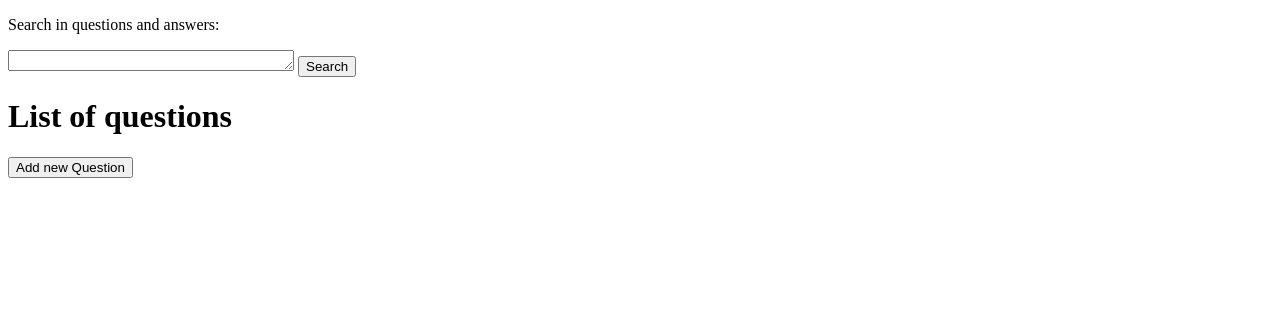
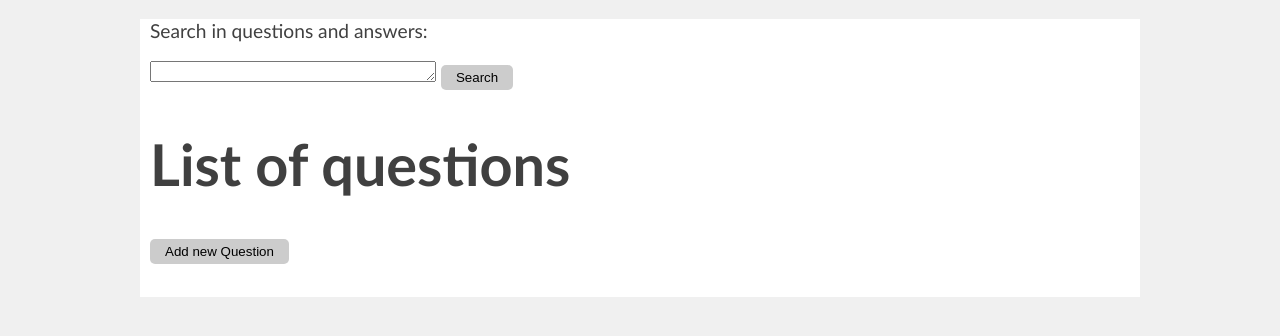
Before and after one commit to KataBucsai/AskMate2-project-prismatic, a Flask app: page / in a window 1280 px wide. Shown: the top 336 px of the page. Run offline with Flask 2, Linux system fonts and the light colour scheme; data that the repository does not hold is empty; some libraries are stand-ins or nearby versions.

Commit message:
added simple css and imported into html forms

```diff
--- /dev/null
+++ b/static/style.css
@@ -0,0 +1,44 @@
+html {background-color : #F0F0F0;}
+
+body {
+    width : 980px;
+    margin-left : auto;
+    margin-right : auto;
+    font-family : Gill Sans, sans-serif;
+    font-size : 1.2em;
+    color : #404040;
+    background-color : white;
+    padding : 10px;
+    padding-top : 0px;
+}
+
+a {
+    color : #3AA6D0;
+    text-decoration : none;
+}
+
+/* H TAGS */
+
+h1 {
+    font-size : 3em;
+    color : FF2C00;
+}
+
+h2 {
+    font-size : 1.5em;
+    color : #FF8500;
+}
+
+h3 {
+    font-size : 1.2em;
+    color : #00B945;
+}
+
+input[type=submit], select {
+    padding:5px 15px;
+    background:#ccc;
+    border:0 none;
+    cursor:pointer;
+    -webkit-border-radius: 5px;
+    border-radius: 5px;
+}
--- a/templates/add_tag.html
+++ b/templates/add_tag.html
@@ -5,6 +5,7 @@
 <head>
 
     <title>Add a tag</title>
+    <link rel="stylesheet" type="text/css" href="/static/style.css">
 
 </head>
     <h1>Add tag to question id: {{ question_id }}</h1>
--- a/templates/display_question.html
+++ b/templates/display_question.html
@@ -5,6 +5,7 @@
 <head>
 
     <title>Display question</title>
+    <link rel="stylesheet" type="text/css" href="/static/style.css">
 
 </head>
 
--- a/templates/file_upload.html
+++ b/templates/file_upload.html
@@ -2,6 +2,7 @@
 <html lang='en'>
 <body>
 <title>Upload new File</title>
+<link rel="stylesheet" type="text/css" href="/static/style.css">
 
 <h1>Upload new File</h1>
 
--- a/templates/list_questions.html
+++ b/templates/list_questions.html
@@ -5,7 +5,7 @@
 <head>
 
     <title>Questions</title>
-
+    <link rel="stylesheet" type="text/css" href="/static/style.css">
 </head>
 
 <body>
--- a/templates/new_answer.html
+++ b/templates/new_answer.html
@@ -5,6 +5,7 @@
 <head>
 
     <title>New answer</title>
+    <link rel="stylesheet" type="text/css" href="/static/style.css">
 
 </head>
 
--- a/templates/new_comment.html
+++ b/templates/new_comment.html
@@ -5,6 +5,7 @@
 <head>
 
     <title>New comment</title>
+    <link rel="stylesheet" type="text/css" href="/static/style.css">
 
 </head>
 
--- a/templates/new_question.html
+++ b/templates/new_question.html
@@ -5,6 +5,7 @@
 <head>
 
     <title>New question</title>
+    <link rel="stylesheet" type="text/css" href="/static/style.css">
 
 </head>
 
--- a/templates/search_results.html
+++ b/templates/search_results.html
@@ -5,6 +5,7 @@
 <head>
 
     <title>Search results</title>
+    <link rel="stylesheet" type="text/css" href="/static/style.css">
 
 </head>
 
```
